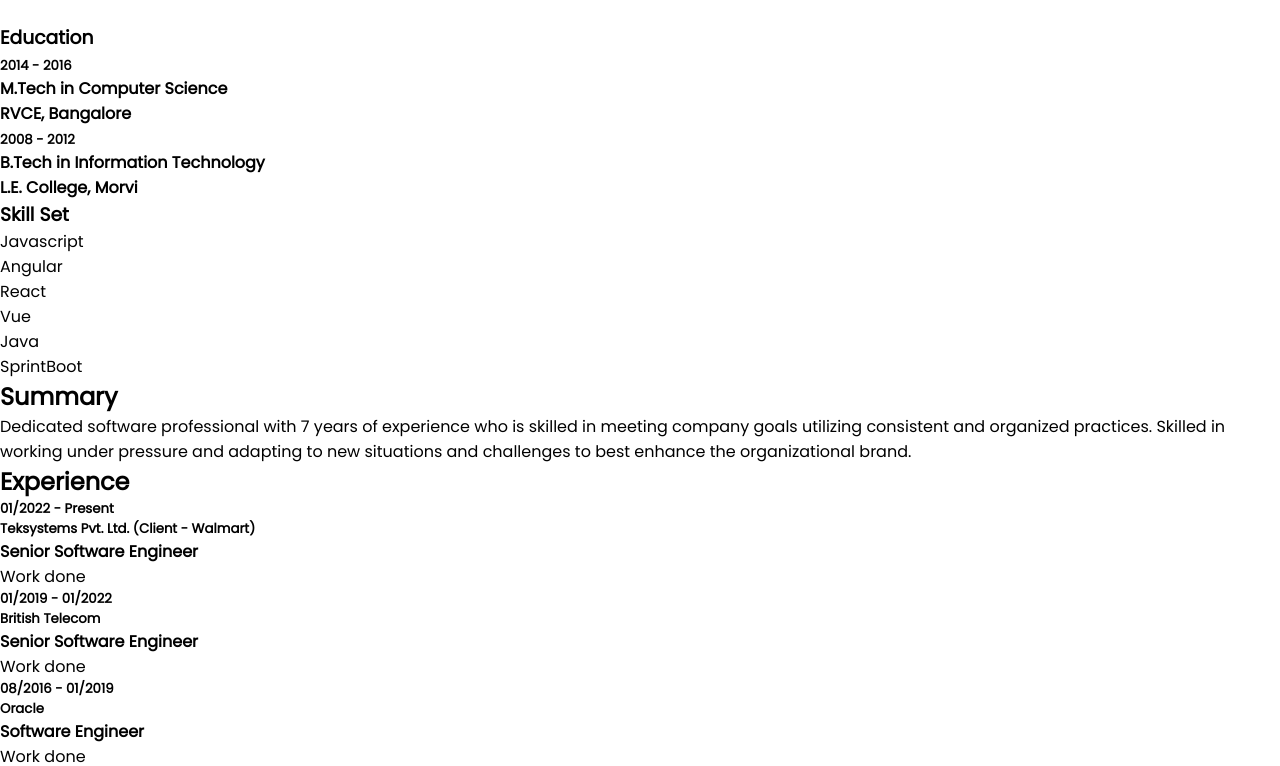
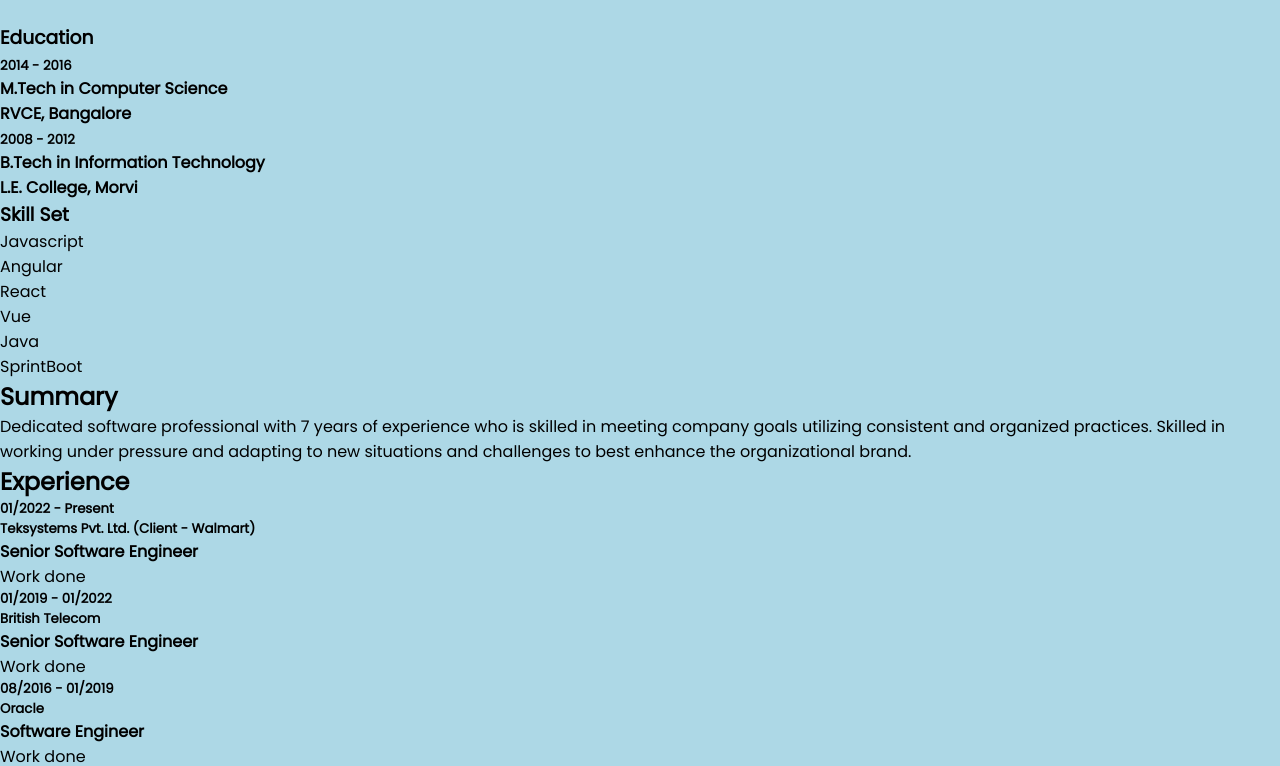
Before and after one commit to AbhishekKrTiwari/MyResume, a plain HTML site: page index.html in a window 1280 px wide. Shown: the part 226-992 px from the top of the page. Drawn offline with Linux system fonts and the light colour scheme.

Commit message:
Update style.css

```diff
--- a/style.css
+++ b/style.css
@@ -6,3 +6,11 @@
     box-sizing: border-box;
     font-family: 'Poppins', sans-serif;
 }
+
+body {
+    background: lightblue;
+    display: flex;
+    justify-content: center;
+    align-items: center;
+    min-height: 100vh;
+}
```
